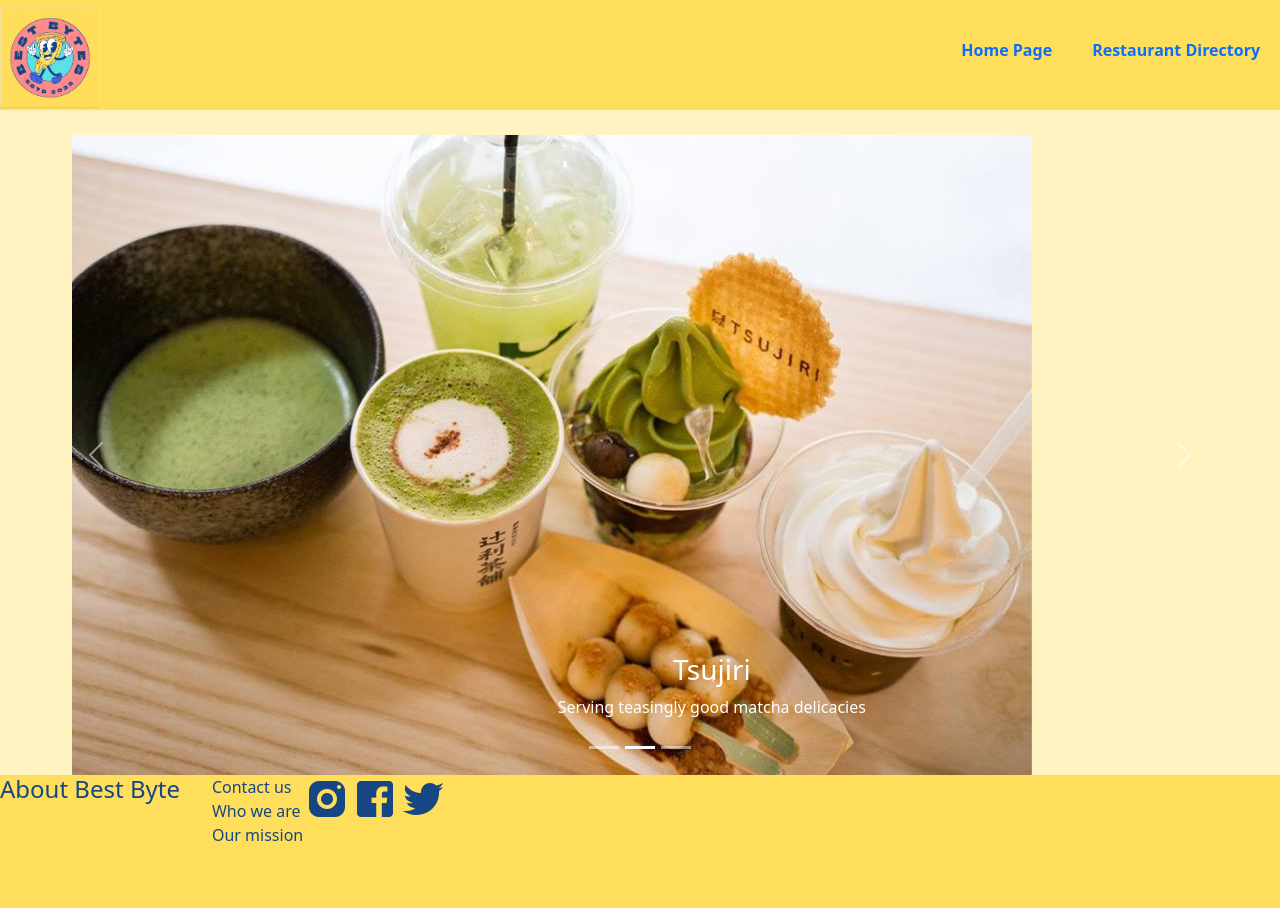
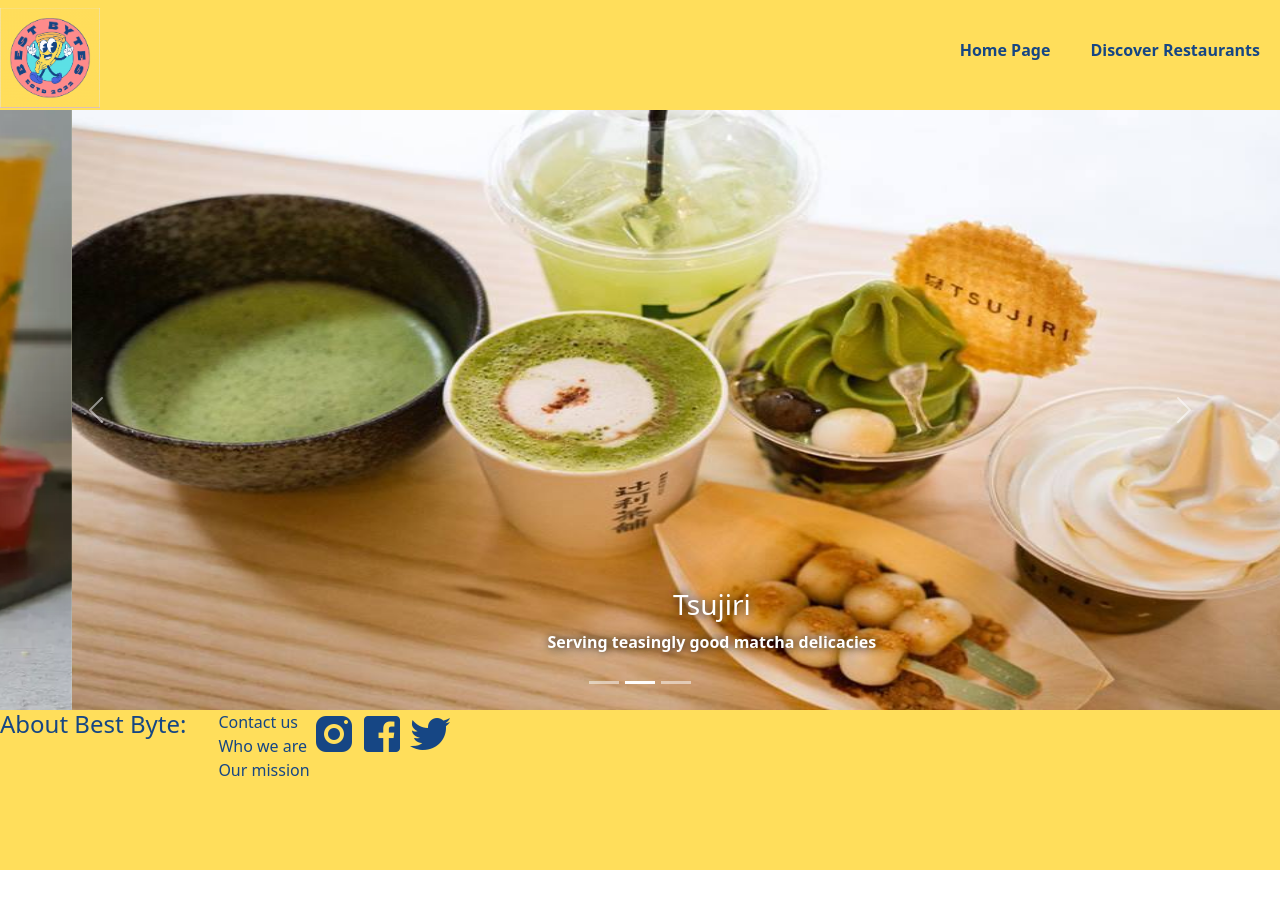
Before and after one commit to eesaa-sheikh/Fork-Byte-Code, a React (Create React App) app: page /Home in a window 1280 px wide. Shown: the top 908 px of the page. After the commit the page ends 870 px from the top, so only its background shows below. Built offline with nearby package versions, Linux system fonts and the light colour scheme.

Commit message:
did css changes to home page

```diff
--- a/src/App.css
+++ b/src/App.css
@@ -20,8 +20,6 @@
 .navbar {
   background-color: #FFDE5B;
   height: 110px;
-  margin-bottom: 25px;
-
 }
 
 .navbar--ul, .nav--link, li{
@@ -29,6 +27,7 @@
   text-decoration: none;
   list-style: none;
   display: flex;
+  color: #164684;
 }
 
 .nav--link {
@@ -41,8 +40,6 @@
   background-color: #FFDE5B;
 }
 
-
-
 .footer {
   background-color: #FFDE5B;
   padding-bottom: 0px;
@@ -52,11 +49,7 @@
   bottom: 0;
   width: 100%;
   height: 10rem;
-
-
 }
-
-
 
 .footer--ul li, .link, h4 {
   text-decoration: none;
@@ -73,23 +66,17 @@
 }
 
 .restaurantContainer{
-
   display:grid;
   grid-template-columns: repeat(2,1fr);
   border-width: 5px;
   margin: 20px;
   grid-gap: 30px;
-
-
-
 }
 
 .restaurantCard{
 
   background: rgb(255,140,140);
   background: linear-gradient(360deg, rgba(255,140,140,1) 0%, rgba(254,197,197,1) 72%);
-
-
  border-radius: 10px;
  padding: 20px;
  /* border: 5px solid #FFBD59; */
@@ -99,7 +86,6 @@
 }
 
 #input-bar{
-
   border-radius: 10px;
   width: 400px;
   height: 100px;
@@ -116,11 +102,19 @@
 
 }
 
-
-
 .searchBar{
-
+padding-top: 25px;
 display:flex;
 justify-content: center;
 padding-bottom: 50px;
 }
+
+.carousel-caption{
+  text-shadow: rgb(0, 0, 0) 1px 0 10px;
+  font-weight: bold;
+}
+
+.image-block{
+  width: 100%;
+  height: 600px;
+}
--- a/src/App.js
+++ b/src/App.js
@@ -20,7 +20,7 @@
         <img  id="logo" src={logo}alt='logo of bestByte'/>
         <ul className='navbar--ul'>
           <li><Link className="nav--link" to="/Home">Home Page</Link> </li>
-          <li><Link className="nav--link" to="/RestaurantContainer"> Restaurant Directory</Link></li>
+          <li><Link className="nav--link" to="/RestaurantContainer"> Discover Restaurants</Link></li>
         </ul>
       </nav>
 
@@ -32,7 +32,7 @@
         <Route path="/RestaurantContainer" element={<RestaurantContainer/>}/>
       </Routes>
       <footer className='footer'>
-        <h4> About Best Byte</h4>
+        <h4> About Best Byte:</h4>
           <ul className='footer--ul'>
               <li><Link className="link" to="/ContactUs">Contact us</Link></li>
               <li><Link className="link" to="/WhoWeAre">Who we are</Link> </li>
--- a/src/components/Carousel.js
+++ b/src/components/Carousel.js
@@ -31,7 +31,7 @@
 
     return (
 
-        <>
+        <div id="carousel">
 
         <Carousel activeIndex ={index} onSelect={handleSelect}>
 
@@ -45,7 +45,7 @@
                         alt =" Food Images"
                         />
 
-                    <Carousel.Caption>
+                    <Carousel.Caption id="carousel-caption">
                         <h3>{slide.caption}</h3>
                         <p>{slide.description}</p>
                     </Carousel.Caption>
@@ -57,7 +57,7 @@
             )}
         </Carousel>
 
-        </>
+        </div>
 
 
     );
```
